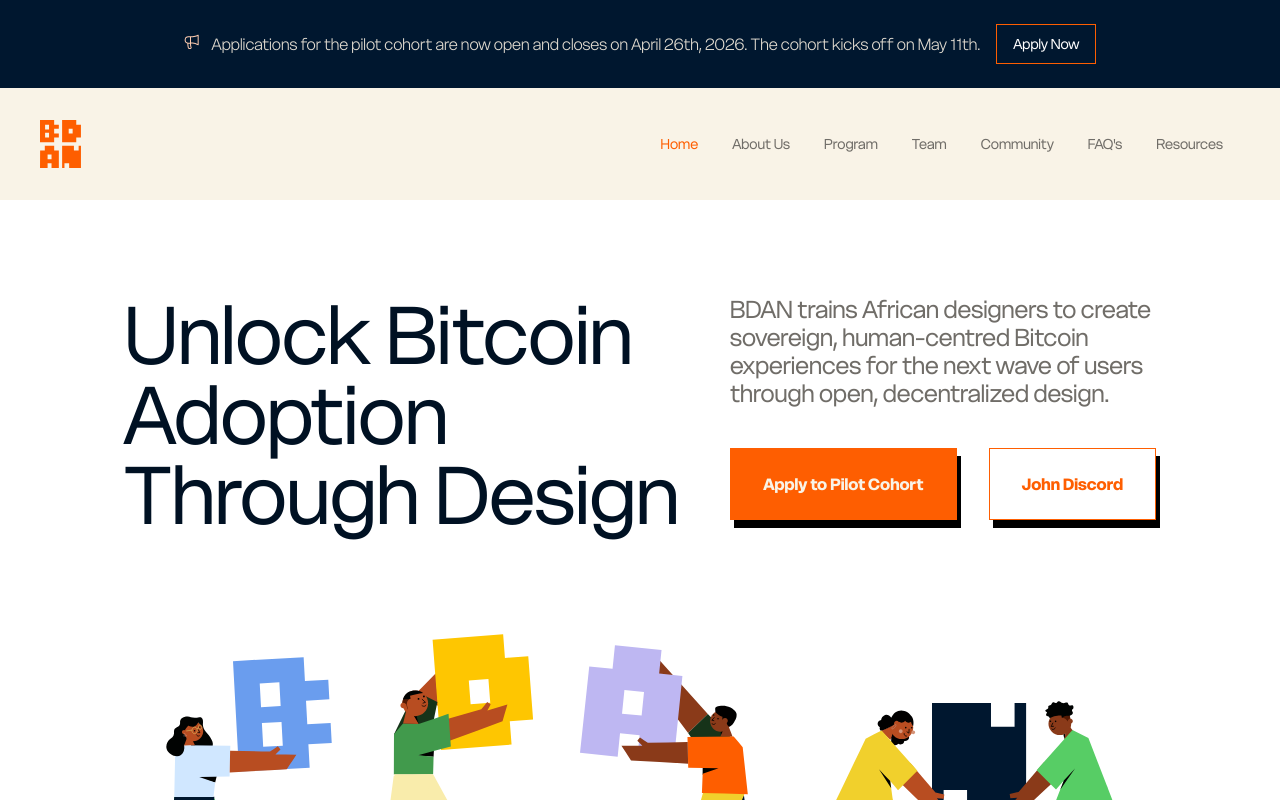
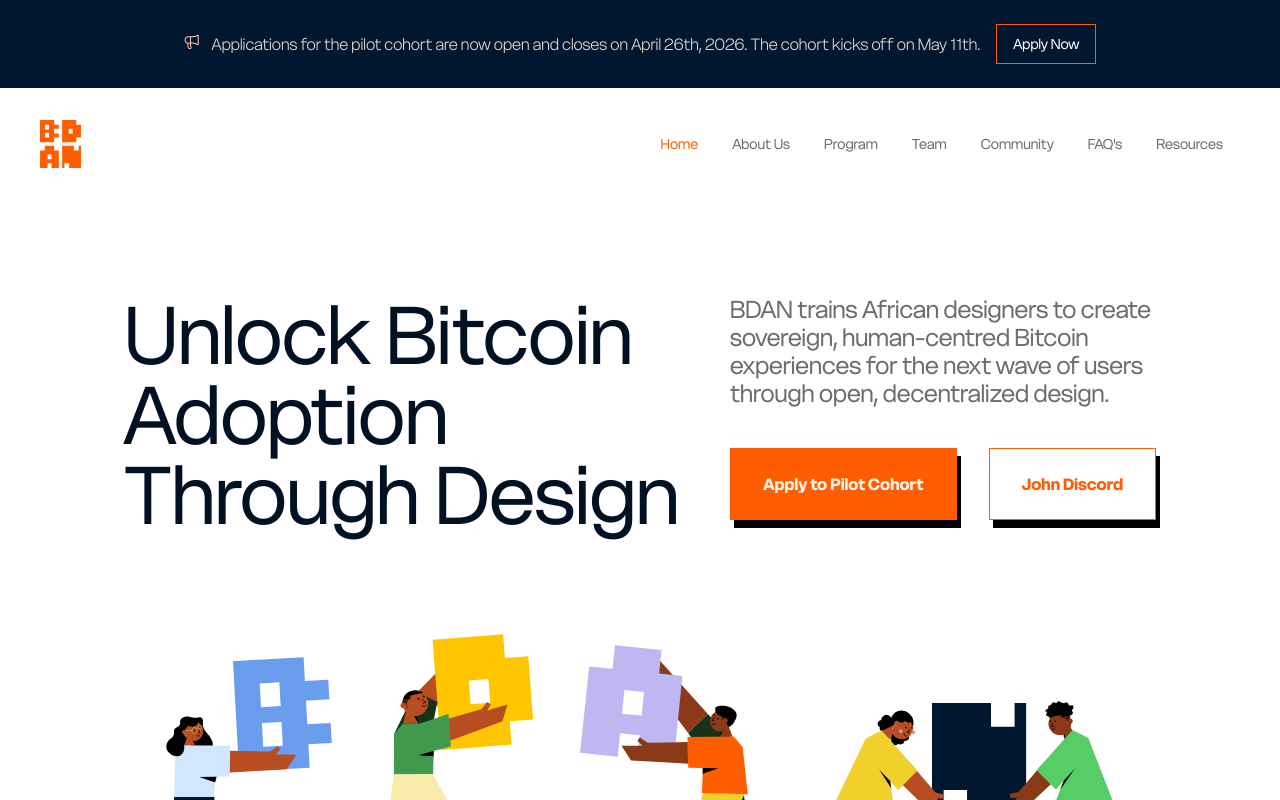
Before and after one commit to GadaStudios/BDAN, a Next.js app: page / in a window 1280 px wide. Shown: the top 800 px of the page. Built offline with nearby package versions, Linux system fonts and the light colour scheme.

Commit message:
Update header.tsx

```diff
--- a/components/header.tsx
+++ b/components/header.tsx
@@ -18,7 +18,7 @@
 
   const { isExpired } = useCountdown(TARGET_DATE)
   const [hash, setHash] = React.useState<string>("")
-  const [showMenu, setShowMenu] = React.useState<boolean>(true)
+  const [showMenu, setShowMenu] = React.useState<boolean>(false)
 
   React.useEffect(() => {
     const updateHash = () => setHash(window.location.hash)
```
